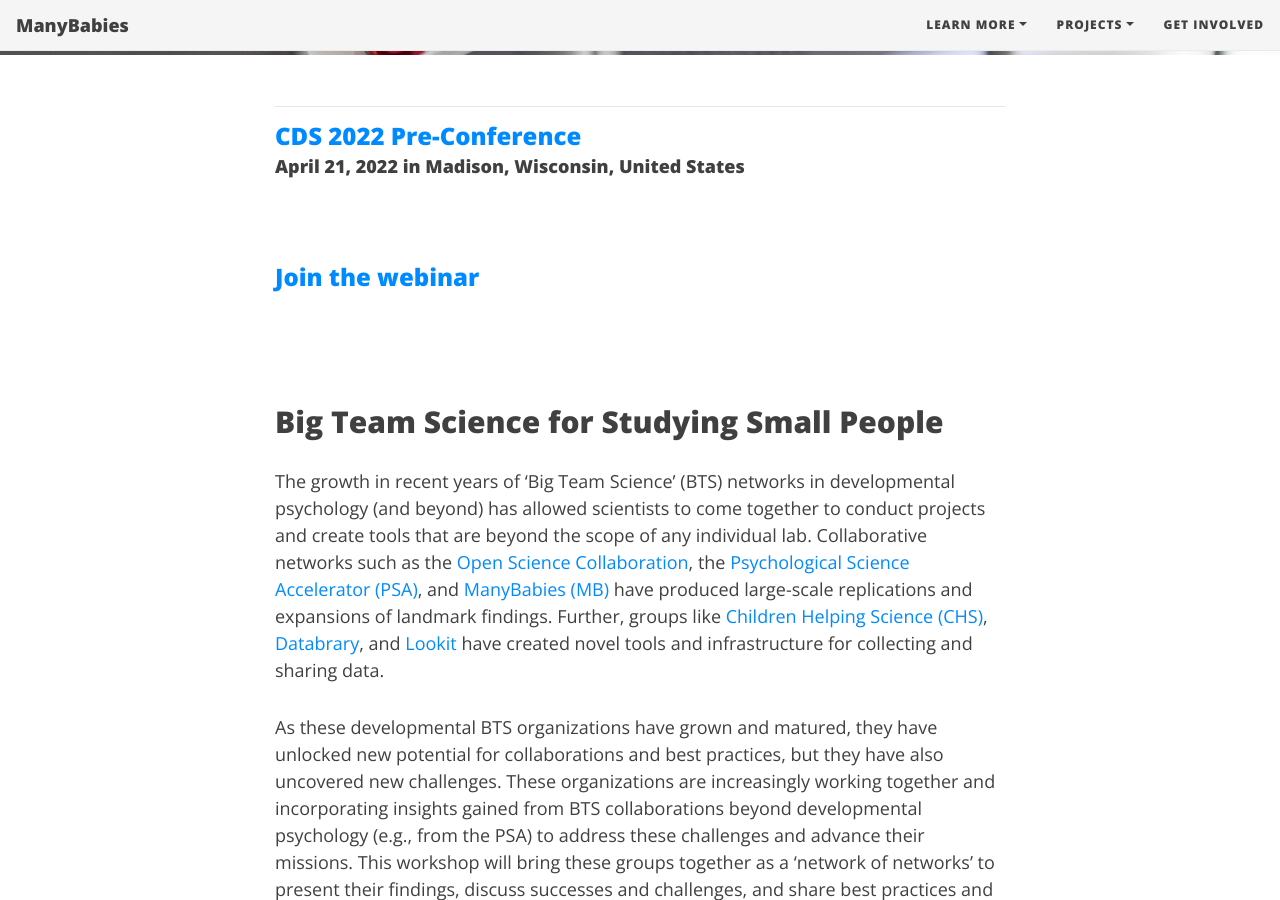
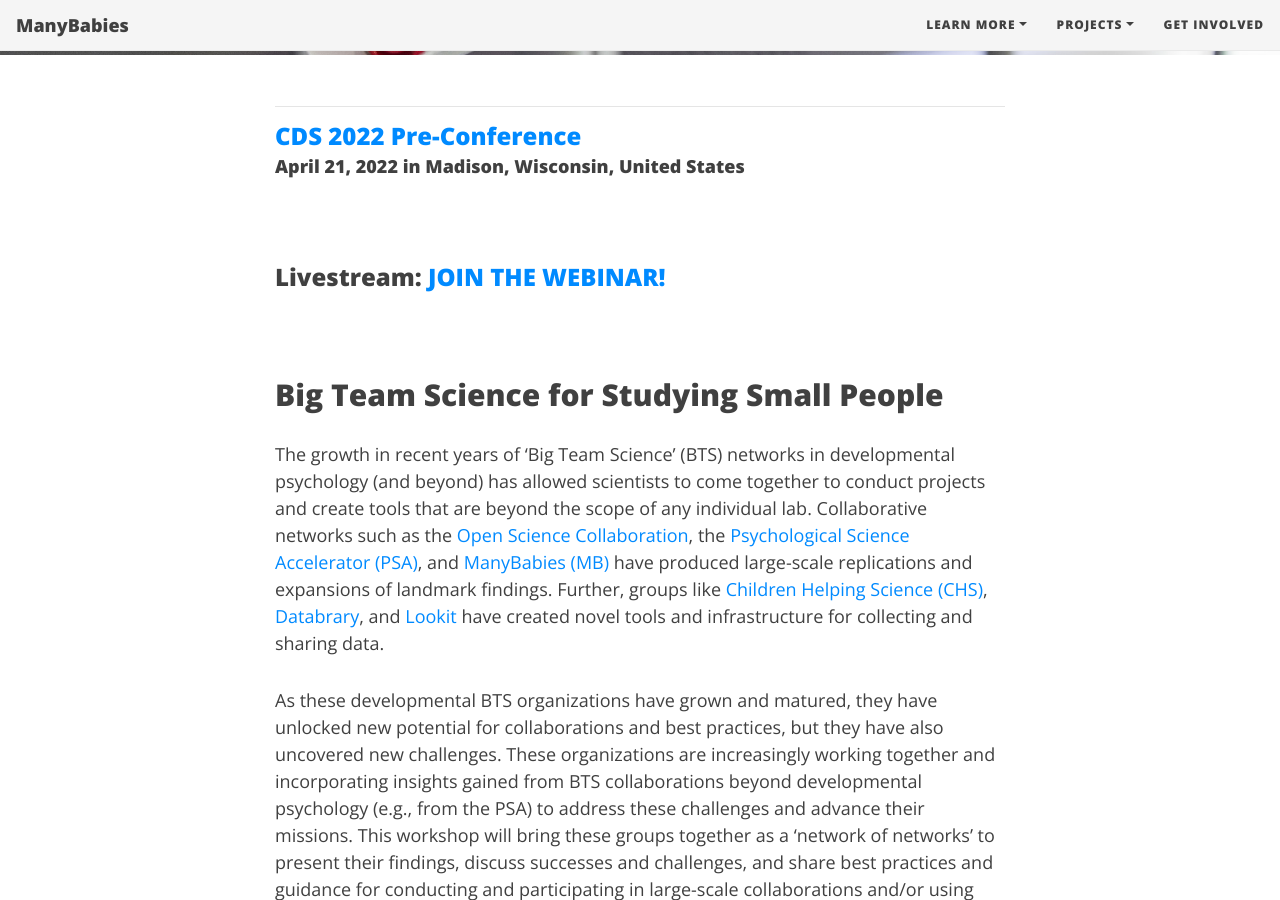
Before and after one commit to manybabies/manybabies.github.io, a Jekyll site: the page built from workshops.md, in a window 1280 px wide and 900 px high, scrolled down 432 px. Built offline with Jekyll 4.4.1, drawn with Linux system fonts in a browser that asks for light colours; nearby versions of some CDN libraries; some web fonts are replaced.

Commit message:
Update workshops.md

```diff
--- a/workshops.md
+++ b/workshops.md
@@ -10,8 +10,7 @@
 #### April 21, 2022 in Madison, Wisconsin, United States
 <br>
 
-### [Join the webinar](https://stanford.zoom.us/j/97640827142?pwd=alkySG81L2RGVlBITFJiN0c0YXBtdz09)
-<br>
+### Livestream: [JOIN THE WEBINAR!](https://stanford.zoom.us/j/97640827142?pwd=alkySG81L2RGVlBITFJiN0c0YXBtdz09)
 <br>
 
 ## Big Team Science for Studying Small People
```
